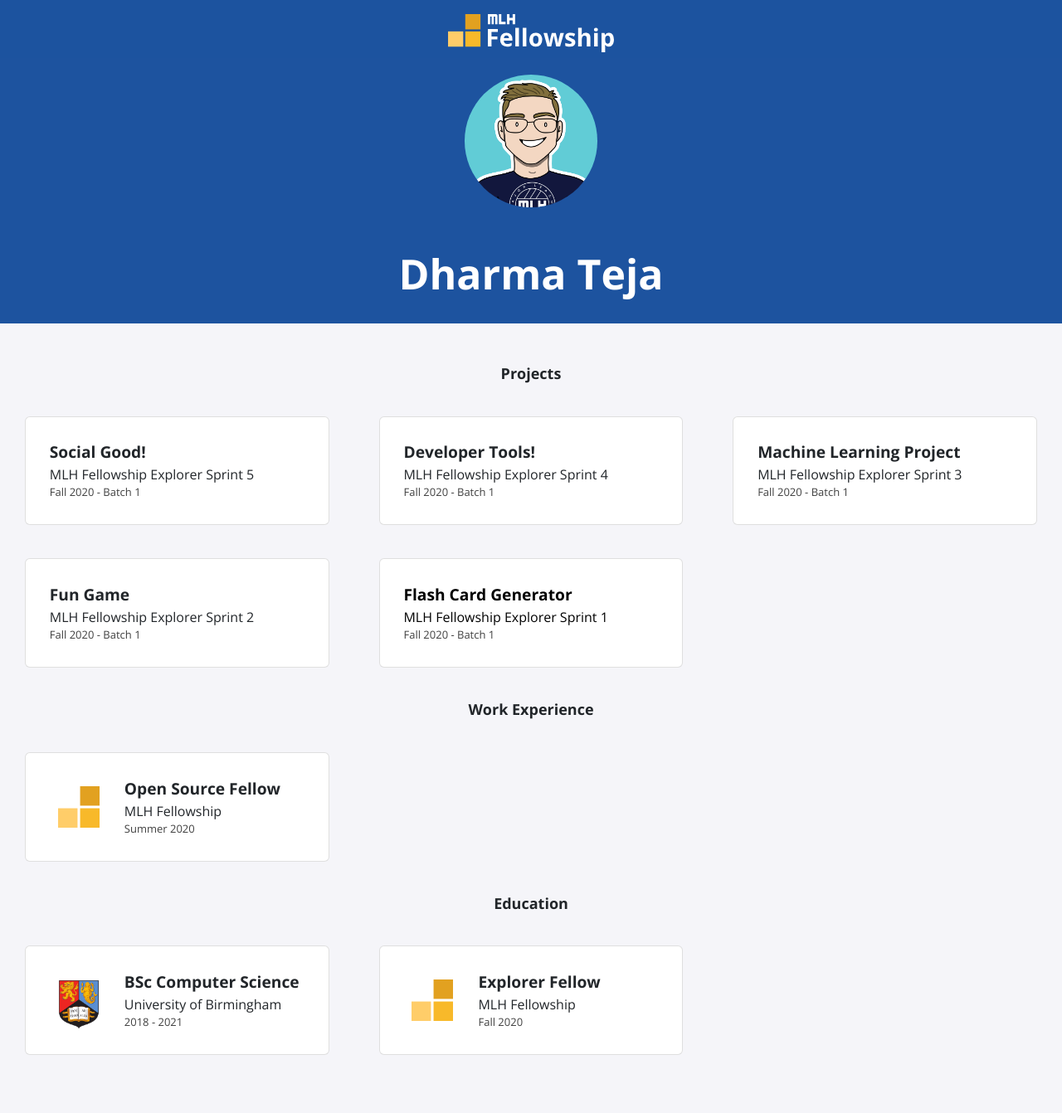
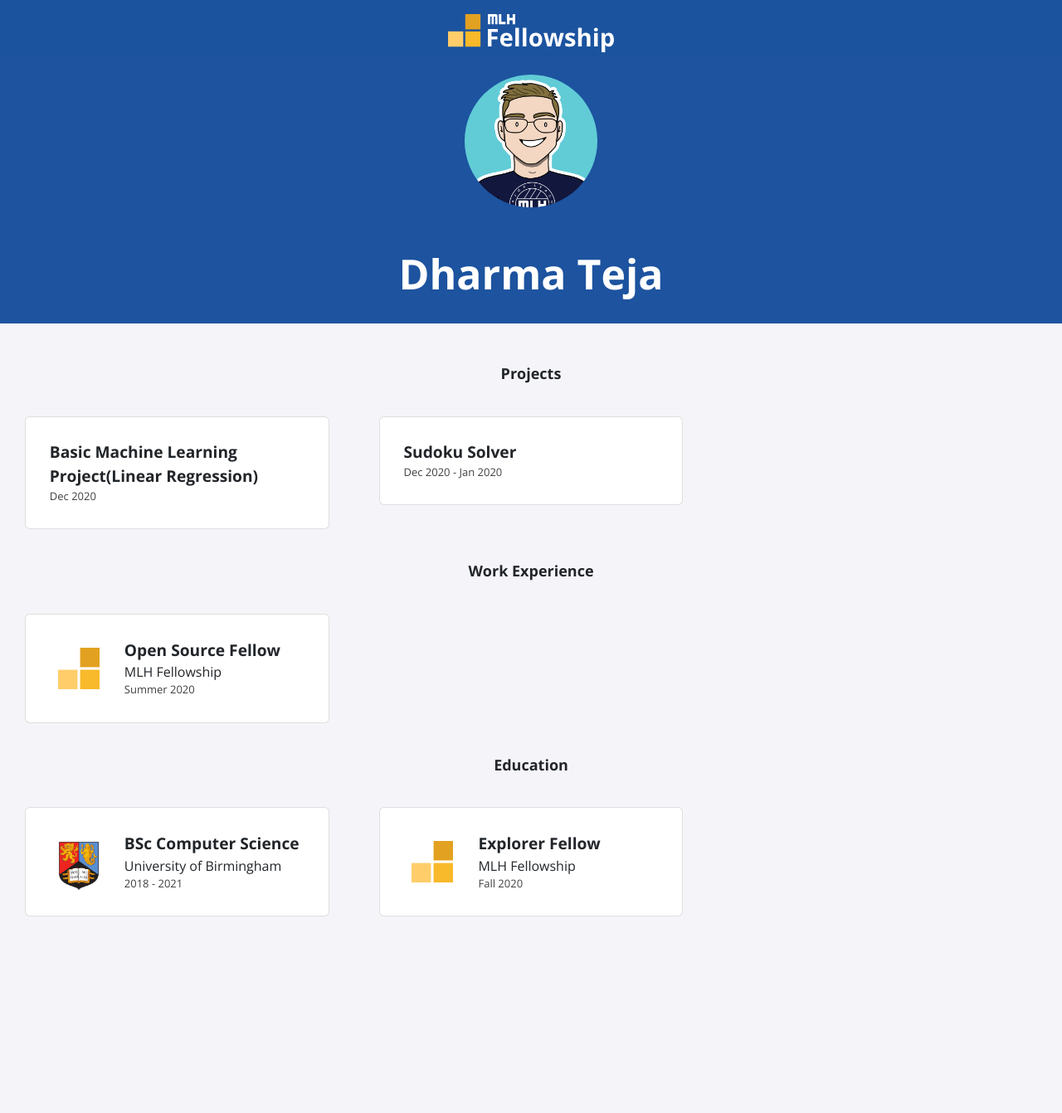
Before and after one commit to dharmateja03/Resuame, a Jekyll site: the page built from index.html, in a window 1280 px wide. Shown: the whole page at 83% size. Built offline with Jekyll 4.4.1, drawn with Linux system fonts in a browser that asks for light colours; nearby versions of some CDN libraries; after the commit the page ends 1175 px from its top, so only the background shows below that.

Commit message:
Update projects.yml
updated

```diff
--- a/_data/projects.yml
+++ b/_data/projects.yml
@@ -1,20 +1,5 @@
-- title: Social Good!
-  event: MLH Fellowship Explorer Sprint 5
-  date: Fall 2020 - Batch 1
+- title:  Basic Machine Learning Project(Linear Regression)
+  date: Dec 2020
 
-- title: Developer Tools!
-  event: MLH Fellowship Explorer Sprint 4
-  date: Fall 2020 - Batch 1
-
-- title: Machine Learning Project
-  event: MLH Fellowship Explorer Sprint 3
-  date: Fall 2020 - Batch 1
-
-- title: Fun Game
-  event: MLH Fellowship Explorer Sprint 2
-  date: Fall 2020 - Batch 1
-
-- title: Flash Card Generator
-  event: MLH Fellowship Explorer Sprint 1
-  date: Fall 2020 - Batch 1
-  page-name: sprint1
+- title: Sudoku Solver
+  date: Dec 2020 - Jan 2020
```
